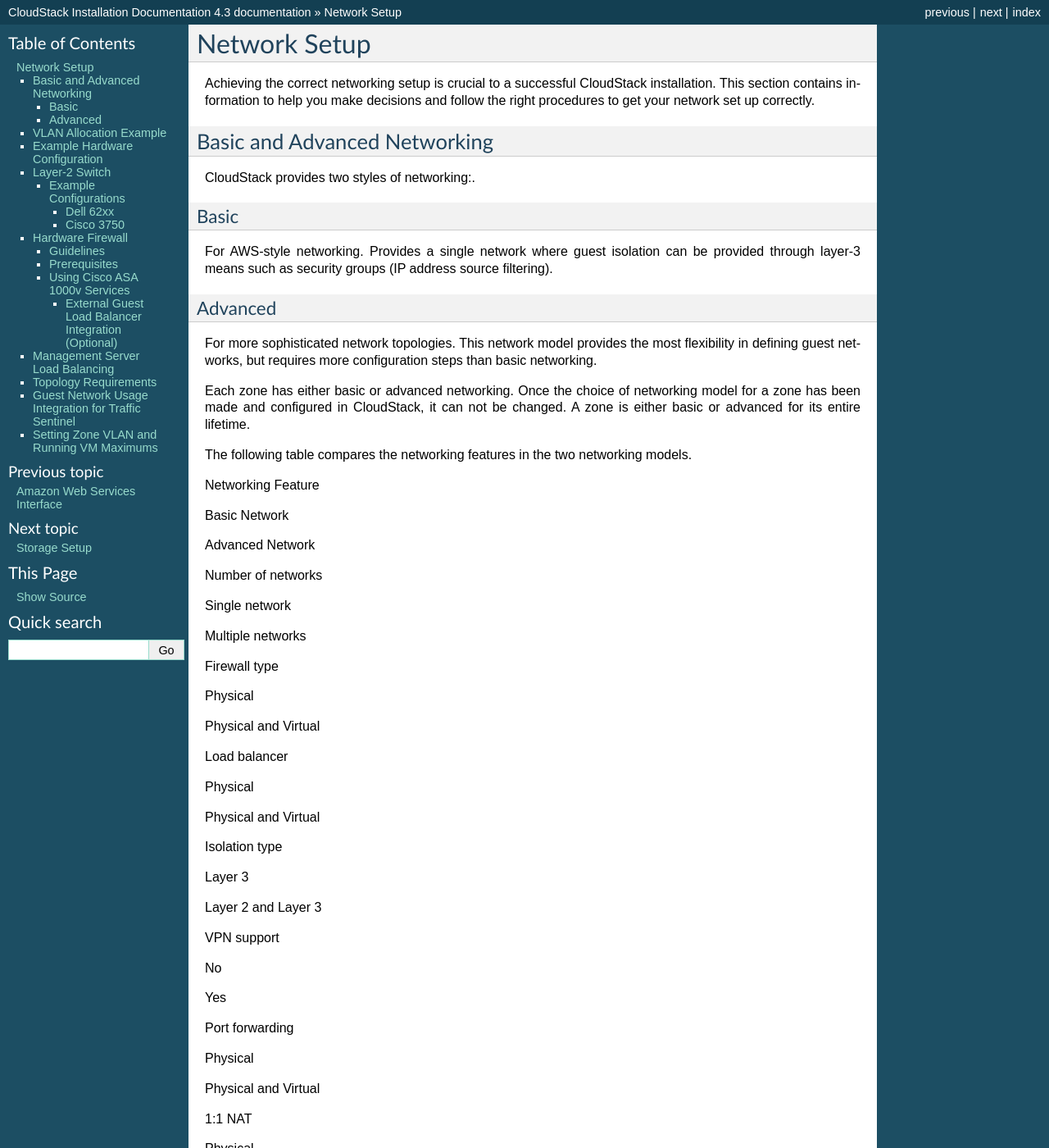
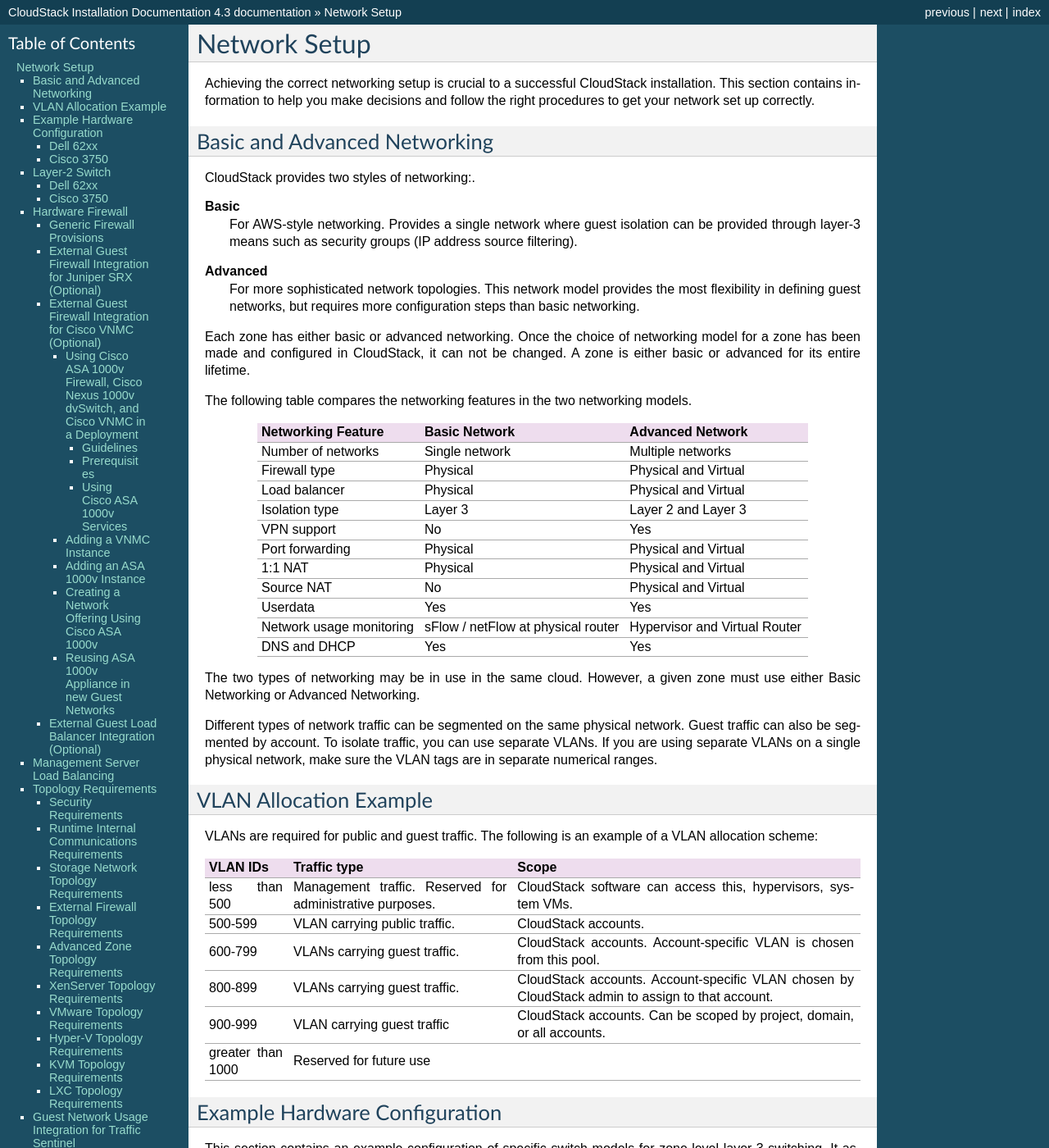
Before and after one commit to apache/cloudstack-docs-install, a Sphinx documentation site: the page built from source/network_setup.rst, in a window 1280 px wide and 1400 px high. Shown: the whole window at 82% size. Built offline with Sphinx 7.4.7, drawn with Linux system fonts in a browser that asks for light colours; some of the changed text lies outside the part shown.

Commit message:
fix network setup formatting

```diff
--- a/source/network_setup.rst
+++ b/source/network_setup.rst
@@ -26,99 +26,34 @@
 
 CloudStack provides two styles of networking:.
 
-Basic
-'''''
+**Basic**
+      For AWS-style networking. Provides a single network where guest isolation can be provided through layer-3 means such as security groups (IP address source filtering).
 
-For AWS-style networking. Provides a single network where guest
-isolation can be provided through layer-3 means such as security groups
-(IP address source filtering).
-
-Advanced
-''''''''
-
-For more sophisticated network topologies. This network model provides
-the most flexibility in defining guest networks, but requires more
-configuration steps than basic networking.
+**Advanced**
+      For more sophisticated network topologies. This network model provides the most flexibility in defining guest networks, but requires more configuration steps than basic networking.
 
 Each zone has either basic or advanced networking. Once the choice of
 networking model for a zone has been made and configured in CloudStack,
 it can not be changed. A zone is either basic or advanced for its entire
 lifetime.
 
-The following table compares the networking features in the two
-networking models.
+The following table compares the networking features in the two networking models.
 
-Networking Feature
-
-Basic Network
-
-Advanced Network
-
-Number of networks
-
-Single network
-
-Multiple networks
-
-Firewall type
-
-Physical
-
-Physical and Virtual
-
-Load balancer
-
-Physical
-
-Physical and Virtual
-
-Isolation type
-
-Layer 3
-
-Layer 2 and Layer 3
-
-VPN support
-
-No
-
-Yes
-
-Port forwarding
-
-Physical
-
-Physical and Virtual
-
-1:1 NAT
-
-Physical
-
-Physical and Virtual
-
-Source NAT
-
-No
-
-Physical and Virtual
-
-Userdata
-
-Yes
-
-Yes
-
-Network usage monitoring
-
-sFlow / netFlow at physical router
-
-Hypervisor and Virtual Router
-
-DNS and DHCP
-
-Yes
-
-Yes
+=========================  ===================================  ===============================
+Networking Feature         Basic Network                        Advanced Network
+=========================  ===================================  ===============================
+Number of networks         Single network                       Multiple networks
+Firewall type              Physical                             Physical and Virtual
+Load balancer              Physical                             Physical and Virtual
+Isolation type             Layer 3                              Layer 2 and Layer 3
+VPN support                No                                   Yes
+Port forwarding            Physical                             Physical and Virtual
+1:1 NAT                    Physical                             Physical and Virtual
+Source NAT                 No                                   Physical and Virtual
+Userdata                   Yes                                  Yes
+Network usage monitoring   sFlow / netFlow at physical router   Hypervisor and Virtual Router
+DNS and DHCP               Yes                                  Yes
+=========================  ===================================  ===============================
 
 The two types of networking may be in use in the same cloud. However, a
 given zone must use either Basic Networking or Advanced Networking.
@@ -135,46 +70,16 @@
 VLANs are required for public and guest traffic. The following is an
 example of a VLAN allocation scheme:
 
-VLAN IDs
-
-Traffic type
-
-Scope
-
-less than 500
-
-Management traffic. Reserved for administrative purposes.
-
-CloudStack software can access this, hypervisors, system VMs.
-
-500-599
-
-VLAN carrying public traffic.
-
-CloudStack accounts.
-
-600-799
-
-VLANs carrying guest traffic.
-
-CloudStack accounts. Account-specific VLAN is chosen from this pool.
-
-800-899
-
-VLANs carrying guest traffic.
-
-CloudStack accounts. Account-specific VLAN chosen by CloudStack admin to
-assign to that account.
-
-900-999
-
-VLAN carrying guest traffic
-
-CloudStack accounts. Can be scoped by project, domain, or all accounts.
-
-greater than 1000
-
-Reserved for future use
+==================  =========================================================  =======================================================================
+VLAN IDs            Traffic type                                               Scope
+==================  =========================================================  =======================================================================
+less than 500       Management traffic. Reserved for administrative purposes.  CloudStack software can access this, hypervisors, system VMs.
+500-599             VLAN carrying public traffic.                              CloudStack accounts.
+600-799             VLANs carrying guest traffic.                              CloudStack accounts. Account-specific VLAN is chosen from this pool.
+800-899             VLANs carrying guest traffic.                              CloudStack accounts. Account-specific VLAN chosen by CloudStack admin to assign to that account.
+900-999             VLAN carrying guest traffic                                CloudStack accounts. Can be scoped by project, domain, or all accounts.
+greater than 1000   Reserved for future use
+==================  =========================================================  =======================================================================
 
 Example Hardware Configuration
 ------------------------------
@@ -285,10 +190,7 @@
    computing and storage hosts. The layer-3 switch will serve as the
    gateway for the management network.
 
-Example Configurations
-''''''''''''''''''''''
-
-This section contains example configurations for specific switch models
+The following sections contain example configurations for specific switch models
 for pod-level layer-2 switching. It assumes VLAN management protocols
 such as VTP or GVRP have been disabled. The scripts must be changed
 appropriately if you choose to use VTP or GVRP.
@@ -417,7 +319,7 @@
 |parallel-mode.png: adding a firewall and load balancer in parallel
 mode.|
 
-CloudStack requires the Juniper to be configured as follows:
+CloudStack requires the Juniper SRX firewall to be configured as follows:
 
 .. note:: Supported SRX software version is 10.3 or higher.
 
@@ -471,7 +373,7 @@
 
    #.
 
-      a. Create an incoming firewall filter and an outgoing firewall
+      Create an incoming firewall filter and an outgoing firewall
       filter. These filters should be the same names as your public
       security zone name and private security zone name respectively.
       The filters should be set to be "interface-specific". For example,
@@ -1224,37 +1126,13 @@
 
 Even if persistence is not required, enabling it is permitted.
 
-Source Port
-
-Destination Port
-
-Protocol
-
-Persistence Required?
-
-80 or 443
-
-8080 (or 20400 with AJP)
-
-HTTP (or AJP)
-
-Yes
-
-8250
-
-8250
-
-TCP
-
-Yes
-
-8096
-
-8096
-
-HTTP
-
-No
+===========  ========================   =============   =====================
+Source Port  Destination Port           Protocol        Persistence Required?
+===========  ========================   =============   =====================
+80 or 443    8080 (or 20400 with AJP)   HTTP (or AJP)   Yes
+8250         8250                       TCP             Yes
+8096         8096                       HTTP            No
+===========  ========================   =============   =====================
 
 In addition to above settings, the administrator is responsible for
 setting the 'host' global config value from the management server IP to
@@ -1441,35 +1319,14 @@
 Use the following table to determine how to configure CloudStack for
 your deployment.
 
-guest.vlan.bits
-
-Maximum Running VMs per Zone
-
-Maximum Zone VLANs
-
-12
-
-4096
-
-4094
-
-11
-
-8192
-
-2048
-
-10
-
-16384
-
-1024
-
-10
-
-32768
-
-512
+===============   ============================   ==================
+guest.vlan.bits   Maximum Running VMs per Zone   Maximum Zone VLANs
+===============   ============================   ==================
+12                4096                           4094
+11                8192                           2048
+10                16384                          1024
+10                32768                          512
+===============   ============================   ==================
 
 Based on your deployment's needs, choose the appropriate value of
 guest.vlan.bits. Set it as described in Edit the Global Configuration
```
